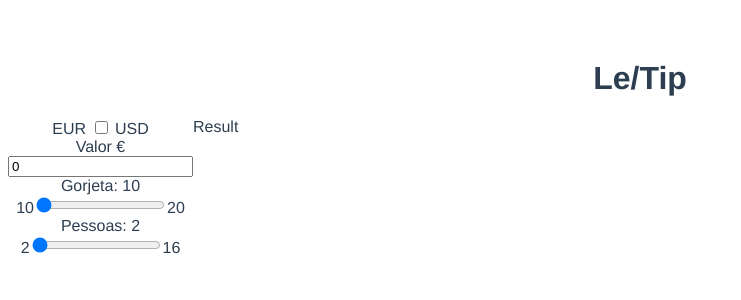
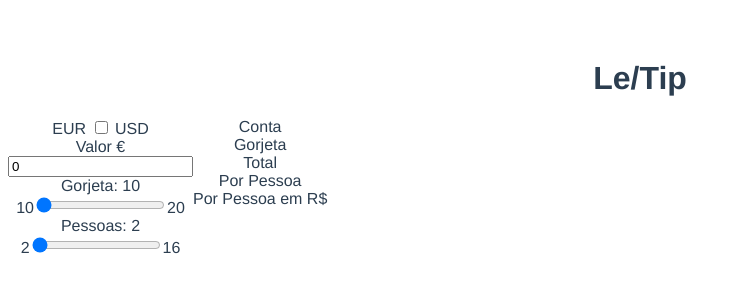
Before and after one commit to LuzianeFreitas/LeTipMigration, a Vue app: page / in a window 1280 px wide. Shown: the top 300 px of the page, without its empty margins (0-741 px from the left). Built offline with nearby package versions, Linux system fonts and the light colour scheme; the HTML template or start-up script is replaced by a standard one.

Commit message:
add show results

```diff
--- a/src/components/Forms/Result.vue
+++ b/src/components/Forms/Result.vue
@@ -1,12 +1,42 @@
 <template>
     <div>
-        Result
+        <div>
+            Conta
+            {{formatCoin(result.totalSpend)}}
+        </div>
+        <div>
+            Gorjeta
+            {{formatCoin(result.tip)}}
+        </div>
+        <div>
+            Total
+            {{formatCoin(result.total)}}
+        </div>
+        <div>
+            Por Pessoa
+            {{formatCoin(result.totalPerson)}}
+        </div>
+        <div>
+            Por Pessoa em R$
+            {{result.totalPersonConvert}}
+        </div>
+
     </div>
 </template>
 
 <script>
 export default {
-    name: "Result"
+    name: "Result",
+    props: {
+        result: {}
+    },
+    methods: {
+        formatCoin(coin) {
+            if(coin != undefined) {
+                return new Intl.NumberFormat('de-DE', { style: 'currency', currency: this.result.coinSelect }).format(coin);
+            }
+        }
+    }
 }
 </script>
 
--- a/src/views/Home.vue
+++ b/src/views/Home.vue
@@ -7,8 +7,8 @@
         </header>
 
         <main class="container-conteudo">
-            <converter/>
-            <result/>
+            <converter @dataResults="getResult"/>
+            <result :result="result"/>
         </main>
     </div>
 </template>
@@ -22,7 +22,17 @@ export default {
     components: {
         Converter,
         Result
-    }
+    },
+    data() {
+        return {
+            result: {}
+        }
+    },
+    methods: {
+        getResult(result) {
+            this.result = result;
+        }
+    },
 }
 </script>
 
```
